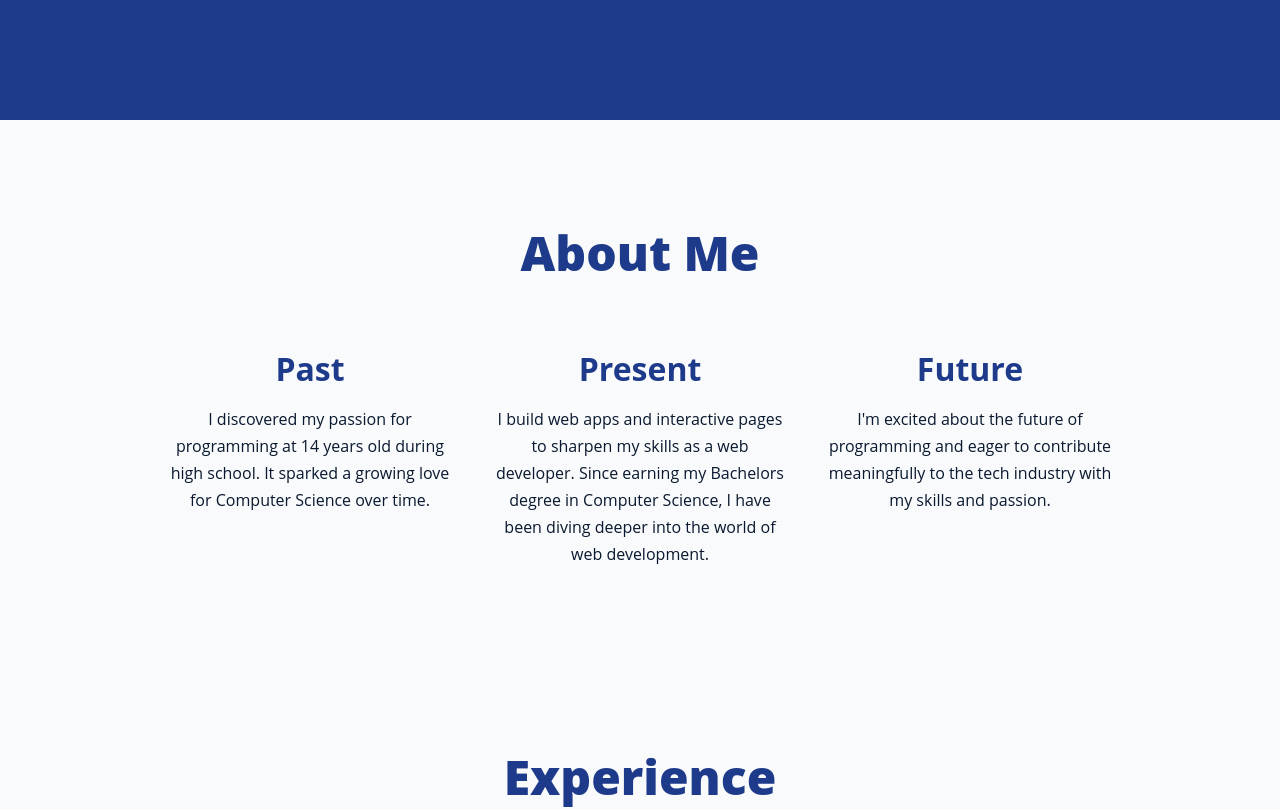
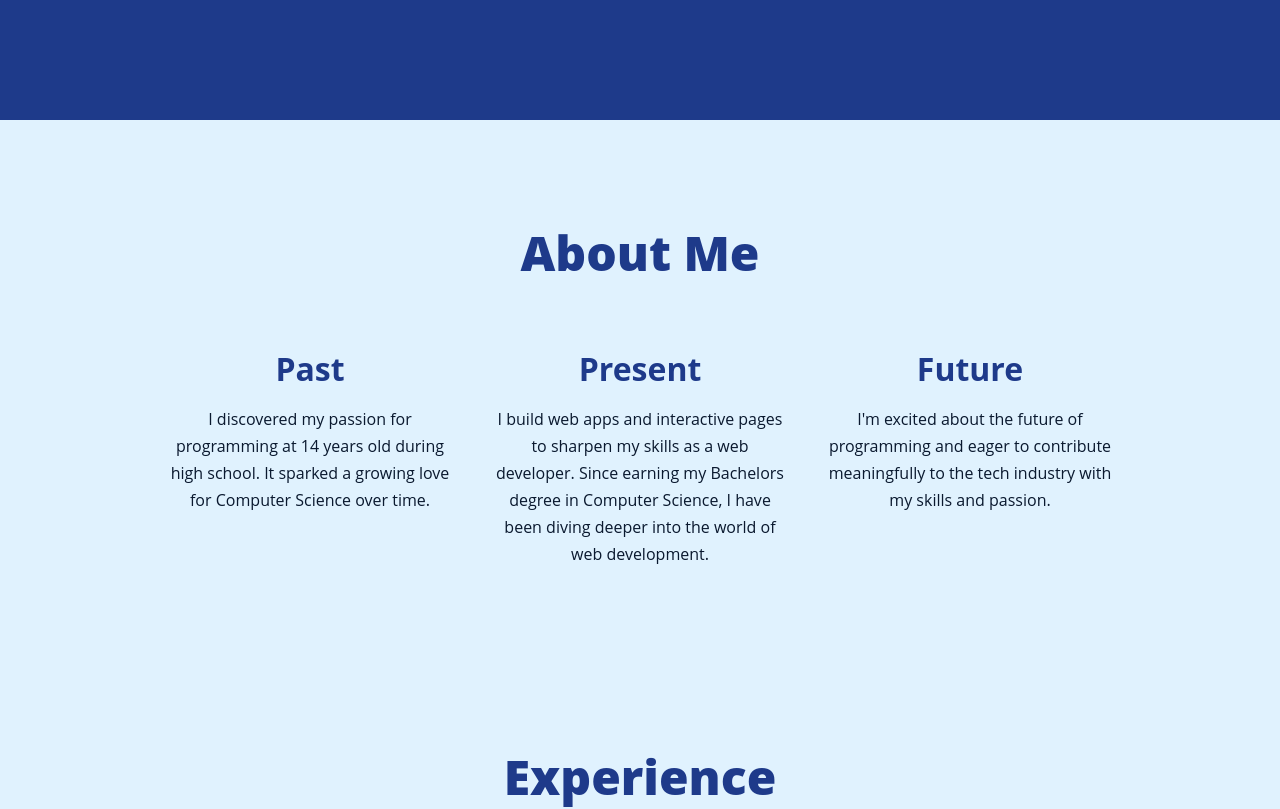
Before and after one commit to lorenadarwiche/portfolio, a React (Create React App) app: page / in a window 1280 px wide. Shown: the part 580-1389 px from the top of the page. Built offline with nearby package versions, Linux system fonts and the light colour scheme.

Commit message:
first commit

```diff
--- a/src/App.css
+++ b/src/App.css
@@ -130,6 +130,8 @@
 section {
   padding: 60px 20px;
   text-align: center;
+  background-color: #E0F2FE; /* light blue */
+
 }
 
 h2 {
```
